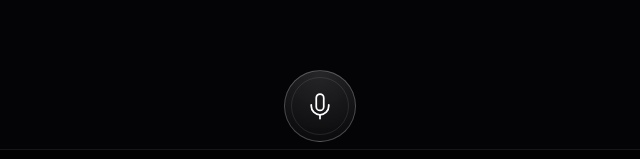
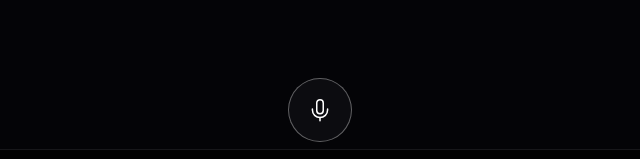
Before and after one commit to Unwindmeinstead/voice-only-to-do, a plain HTML site: page index.html in a window 1280 px wide. Shown: the part 638-797 px from the top of the page, 320-960 px from the left. Drawn offline with Linux system fonts and the light colour scheme.

Commit message:
Simplify mic control to ultra-minimal
Flatten the bottom mic into a small solid circle with a thin border and subtle recording state, removing extra rings, gradients, and motion.

Co-authored-by: Cursor <cursoragent@cursor.com>

```diff
--- a/index.html
+++ b/index.html
@@ -264,52 +264,35 @@
         }
 
         .mic-button {
-            width: 72px;
-            height: 72px;
+            width: 64px;
+            height: 64px;
             border-radius: 999px;
-            border: 1px solid rgba(255, 255, 255, 0.25);
-            background: radial-gradient(circle at top, rgba(255, 255, 255, 0.14), rgba(8, 8, 10, 0.98));
+            border: 1px solid rgba(255, 255, 255, 0.35);
+            background: #0c0c10;
             display: flex;
             align-items: center;
             justify-content: center;
             cursor: pointer;
             pointer-events: auto;
-            backdrop-filter: blur(10px);
-            -webkit-backdrop-filter: blur(10px);
-            transition: transform 0.14s ease, border-color 0.14s ease, background 0.14s ease;
-            position: relative;
-        }
-
-        .mic-button::before {
-            content: '';
-            position: absolute;
-            inset: 6px;
-            border-radius: inherit;
-            border: 1px solid rgba(255, 255, 255, 0.12);
-            opacity: 0.8;
+            transition: background 0.16s ease, border-color 0.16s ease;
         }
 
         .mic-button:hover {
-            transform: translateY(-1px);
-            border-color: rgba(255, 255, 255, 0.32);
+            border-color: rgba(255, 255, 255, 0.5);
         }
 
         .mic-button:active {
-            transform: translateY(1px) scale(0.97);
+            background: #08080b;
         }
 
         .mic-button.recording {
-            background: radial-gradient(circle at top, rgba(248, 113, 113, 0.2), rgba(8, 8, 10, 0.98));
             border-color: rgba(248, 113, 113, 0.9);
-        }
-
-        .mic-button.recording::before {
-            border-color: rgba(248, 113, 113, 0.6);
+            background: #3b1518;
         }
 
         .mic-icon {
-            width: 30px;
-            height: 30px;
+            width: 26px;
+            height: 26px;
             stroke: #ffffff;
             stroke-width: 1.4;
             fill: none;
```
